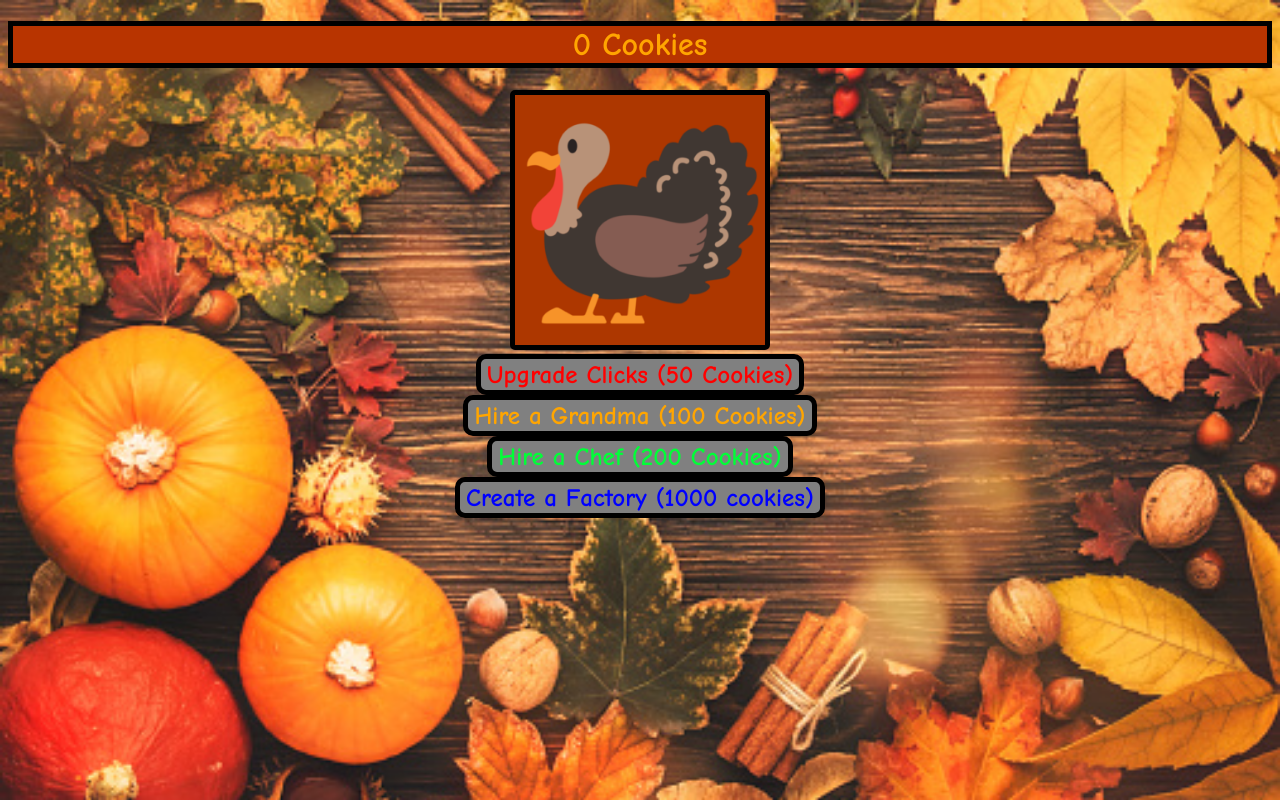
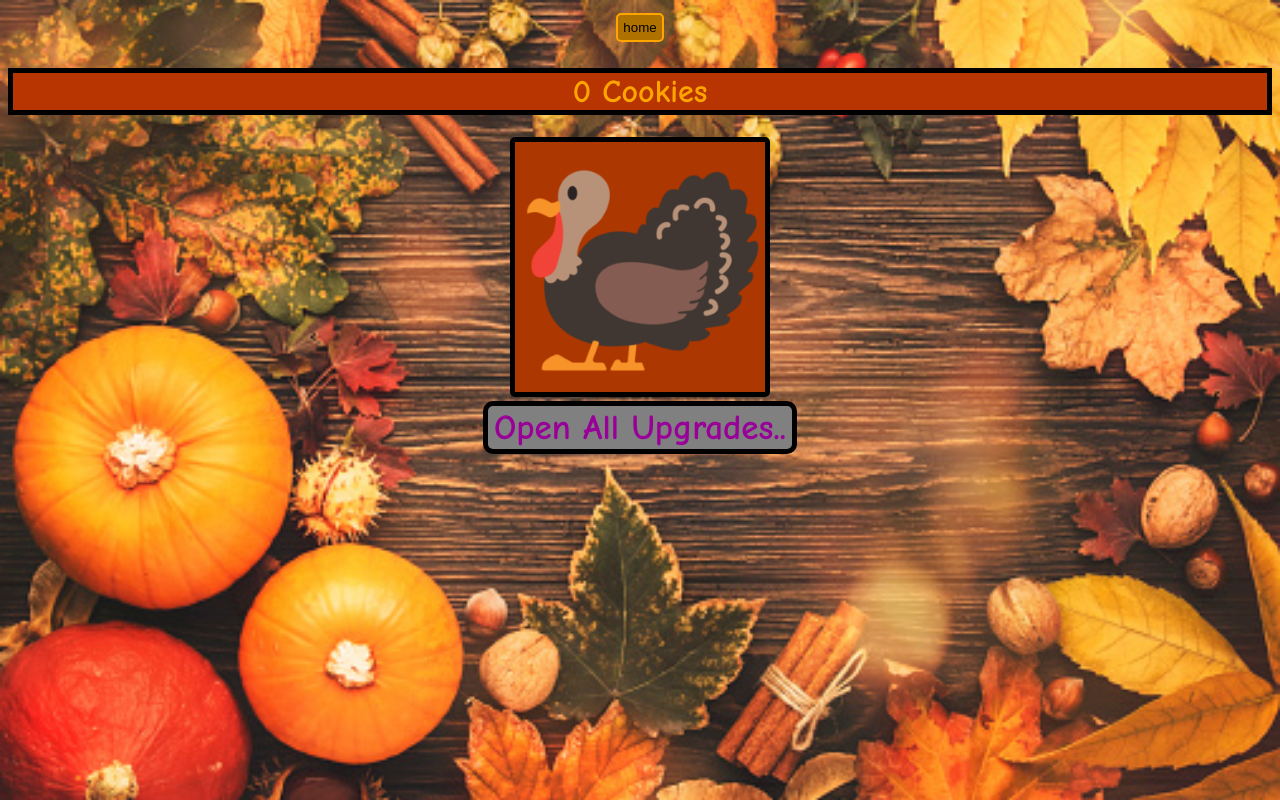
Before and after one commit to DaxCodes/Applecoders-Cookie-Clicker, a plain HTML site: page thanksgiving.html in a window 1280 px wide. Drawn offline with Linux system fonts and the light colour scheme.

Commit message:
Show Upgrades Button Added

```diff
--- a/halloween.css
+++ b/halloween.css
@@ -19,6 +19,7 @@ body{
   animation-iteration-count: 100;
   background: gray;
   margin: 0px;
+  opacity: 0;
 }
 #upgradebtn:hover{
   background-color: rgb(56, 56, 56);
@@ -49,6 +50,7 @@ body{
   color: orange;
   background: gray;
   margin: 0px;
+  opacity: 0;
 }
 
 #grandmalol:hover{
@@ -72,6 +74,7 @@ body{
   color: rgb(0, 255, 55);
   background: gray;
   margin: 0px;
+  opacity: 0;
 }
 
 #chef:hover{
@@ -93,6 +96,7 @@ body{
   color: blue;
   background: gray;
   margin: 0px;
+  opacity: 0;
 }
 
 #factory:hover{
@@ -103,3 +107,41 @@ body{
 #factory:active{
   background-color: black;
 }
+#showUpgrades{
+  font-size: 35px;
+  font-family: Comic Sans MS;
+  font-weight: bold;
+  text-align: center;
+  border-radius: 10px;
+  border: 5px solid black;
+  animation-name: purplegradient;
+  animation-duration: 3s;
+  animation-iteration-count: 1000;
+  background: gray;
+  margin: 0px;
+}
+
+#showUpgrades:hover{
+  background-color: rgb(56, 56, 56);
+  border-radius: 10px;
+  margin: 0px;
+}
+
+#showUpgrades:active{
+  background-color: black;
+}
+
+@keyframes purplegradient{
+  0% {color: purple;}
+  50% {color: rgb(185, 0, 185);}
+  100% {color: purple;}
+}
+
+#homebutton{
+    padding: 5px;
+  background: rgb(175, 114, 0);
+  border: 2px solid orange;
+  margin: 5px;
+  border-radius: 5px;
+  text-decoration: none;
+}
--- a/script.js
+++ b/script.js
@@ -18,6 +18,12 @@ var factories = 0;
 var factoryInterval;
 var factoryCookieAmount = 25;
 var factoryCookies = factories * factoryCookieAmount;
+var opacityScale = 0;
+var upgradebtn = document.getElementById("upgradebtn");
+var grandmabtn = document.getElementById("grandmalol");
+var chefbtn = document.getElementById("chef");
+var factorybtn = document.getElementById("factory");
+var showUpgrades = document.getElementById("showUpgrades");
 
 /* the grandma do be dien*/
 function addcookie()
@@ -114,11 +120,32 @@ function factory() {
 function factoryIntervalFunc() {
   factoryInterval = setInterval(factoryNum, 1000)
 }
-
+/* do kill the factory workers please*/
 function factoryNum() {
   factoryCookies = factories * factoryCookieAmount;
   cookiesNum += factoryCookies;
   cookies.innerHTML = cookiesNum + " Cookies";
 }
+
+function showAllUpgrades() {
+  if (opacityScale == 0) {
+    opacityScale = 1;
+    upgradebtn.style.opacity = 1;
+    grandmabtn.style.opacity = 1;
+    chefbtn.style.opacity = 1;
+    factorybtn.style.opacity = 1;
+    showUpgrades.innerHTML = "Close All Upgrades..";
+
+  } else {
+    opacityScale = 0;
+    upgradebtn.style.opacity = 0;
+    grandmabtn.style.opacity = 0;
+    chefbtn.style.opacity = 0;
+    factorybtn.style.opacity = 0;
+    showUpgrades.innerHTML = "Open All Upgrades..";
+  }
+}
+
+
 /*dont kill the chefs either*/
 /*actualy do kill the chefs and my grandmas*/
--- a/style.css
+++ b/style.css
@@ -17,6 +17,7 @@ body{
   animation-iteration-count: 100;
   background: gray;
   margin: 0px;
+  opacity: 0;
 }
 #upgradebtn:hover{
   background-color: rgb(56, 56, 56);
@@ -47,6 +48,7 @@ body{
   color: orange;
   background: gray;
   margin: 0px;
+  opacity: 0;
 }
 
 #grandmalol:hover{
@@ -80,6 +82,7 @@ body{
   color: rgb(0, 255, 55);
   background: gray;
   margin: 0px;
+  opacity: 0;
 }
 
 #chef:hover{
@@ -109,6 +112,7 @@ body{
   color: blue;
   background: gray;
   margin: 0px;
+  opacity: 0;
 }
 
 #factory:hover{
@@ -119,3 +123,36 @@ body{
 #factory:active{
   background-color: black;
 }
+
+#showUpgrades{
+  font-size: 35px;
+  font-family: Comic Sans MS;
+  font-weight: bold;
+  text-align: center;
+  border-radius: 10px;
+  border: 5px solid black;
+  animation-name: purplegradient;
+  animation-duration: 3s;
+  animation-iteration-count: 1000;
+  background: gray;
+  margin: 0px;
+}
+
+#showUpgrades:hover{
+  background-color: rgb(56, 56, 56);
+  border-radius: 10px;
+  margin: 0px;
+}
+
+#showUpgrades:active{
+  background-color: black;
+}
+
+@keyframes purplegradient{
+  0% {color: purple;}
+  50% {color: rgb(185, 0, 185);}
+  100% {color: purple;}
+}
+#homebutton{
+color: red;
+}
--- a/thanksgiving.css
+++ b/thanksgiving.css
@@ -20,6 +20,7 @@ body{
   animation-iteration-count: 100;
   background: gray;
   margin: 0px;
+  opacity: 0;
 }
 #upgradebtn:hover{
   background-color: rgb(56, 56, 56);
@@ -53,6 +54,7 @@ body{
   color: orange;
   background: gray;
   margin: 0px;
+  opacity: 0;
 }
 
 #grandmalol:hover{
@@ -76,6 +78,7 @@ body{
   color: rgb(0, 255, 55);
   background: gray;
   margin: 0px;
+  opacity: 0;
 }
 
 #chef:hover{
@@ -102,6 +105,7 @@ h1{
   color: blue;
   background: gray;
   margin: 0px;
+  opacity: 0;
 }
 
 #factory:hover{
@@ -112,3 +116,41 @@ h1{
 #factory:active{
   background-color: black;
 }
+#showUpgrades{
+  font-size: 35px;
+  font-family: Comic Sans MS;
+  font-weight: bold;
+  text-align: center;
+  border-radius: 10px;
+  border: 5px solid black;
+  animation-name: purplegradient;
+  animation-duration: 3s;
+  animation-iteration-count: 1000;
+  background: gray;
+  margin: 0px;
+}
+
+#showUpgrades:hover{
+  background-color: rgb(56, 56, 56);
+  border-radius: 10px;
+  margin: 0px;
+}
+
+#showUpgrades:active{
+  background-color: black;
+}
+
+@keyframes purplegradient{
+  0% {color: purple;}
+  50% {color: rgb(185, 0, 185);}
+  100% {color: purple;}
+}
+
+#homebutton{
+    padding: 5px;
+  background: rgb(175, 114, 0);
+  border: 2px solid orange;
+  margin: 5px;
+  border-radius: 5px;
+  text-decoration: none;
+}
--- a/thanksgiving.html
+++ b/thanksgiving.html
@@ -6,12 +6,17 @@
     <title>repl.it</title>
     <link href="thanksgiving.css" rel="stylesheet" type="text/css" />
 
-    <a href=""></a>
+     <a href="https://Cookie-Clicker.applecoders.repl.co">
+   <button id="homebutton">home</button>
+    </a>
   </head>
   <body id="body">
     <h1 id="cookies">0 Cookies</h1>
     <img src="images/twemoji.png" height="250px" width="250px" id="cookie" onclick="addcookie()"/>
     <br/>
+    <button id="showUpgrades" onclick="showAllUpgrades()">Open All Upgrades..</button>
+    <br/>
+    <p>  </p>
     <button id="upgradebtn" onclick="upgradefunc()">Upgrade Clicks (50 Cookies)</button>
     <br/>
     <button id="grandmalol" onclick="grandma()">Hire a Grandma (100 Cookies)</button>
```
Also changed, not shown: halloween.html (+7 -1 lines), index.html (+4 -1 lines).
